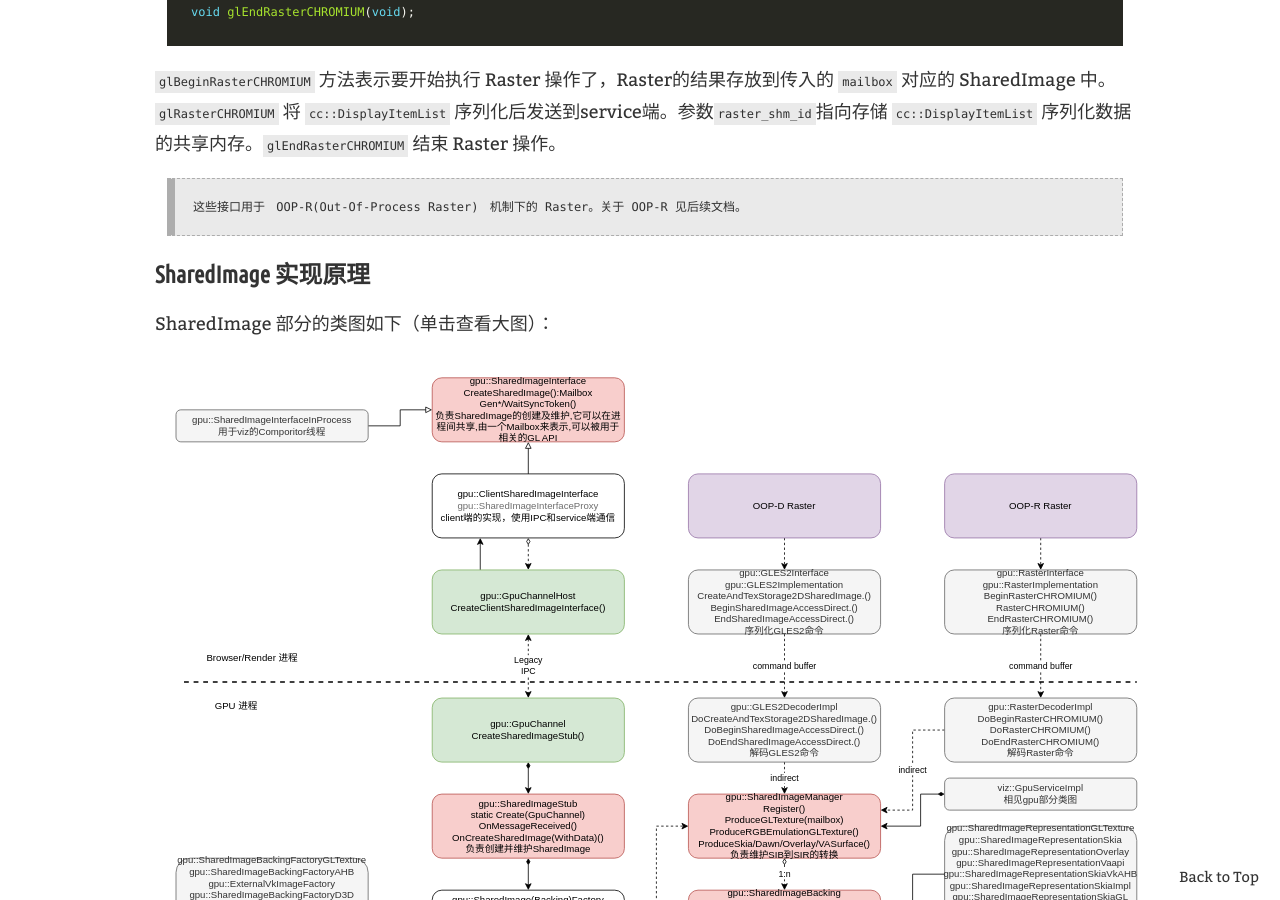
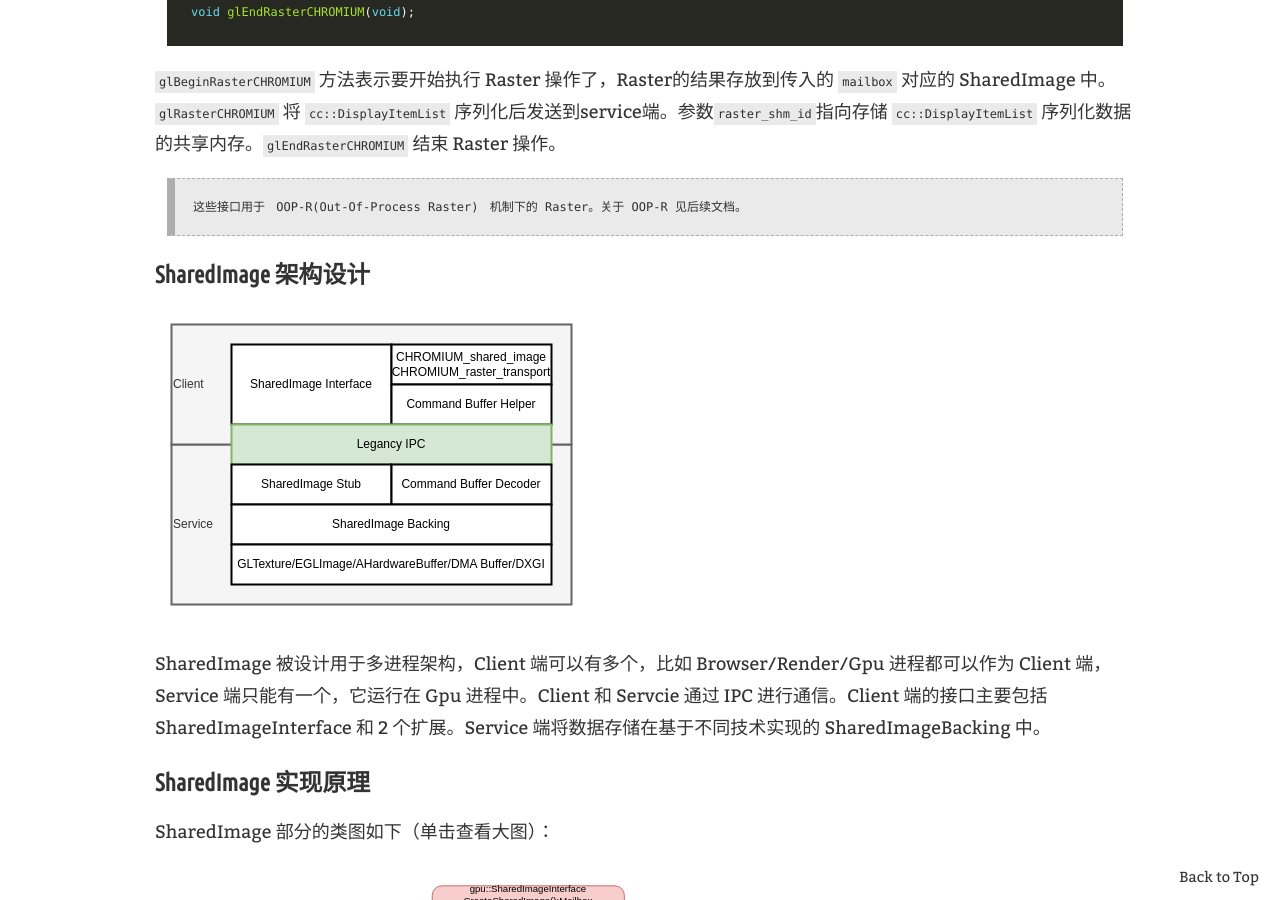
Before and after one commit to keyou/keyou.github.io, a Jekyll site: the page built from _posts/2020-06-22-chromium-gpu-image-share.md, in a window 1280 px wide and 900 px high, scrolled down 3489 px. Built offline with Jekyll 4.4.1, drawn with Linux system fonts in a browser that asks for light colours; our own code applies the rules of GitHub Pages for plain Markdown files; comment, search, counter and statistics services are not loaded; some of the changed text lies outside the part shown.

Commit message:
update: gpu share image

```diff
--- a/_posts/2020-06-22-chromium-gpu-image-share.md
+++ b/_posts/2020-06-22-chromium-gpu-image-share.md
@@ -114,6 +114,12 @@ void glEndRasterCHROMIUM(void);
 
 > 这些接口用于 `OOP-R(Out-Of-Process Raster)` 机制下的 Raster。关于 OOP-R 见后续文档。
 
+### SharedImage 架构设计
+
+![sharedimage](/data/gpu_share_image_arch.svg)
+
+SharedImage 被设计用于多进程架构，Client 端可以有多个，比如 Browser/Render/Gpu 进程都可以作为 Client 端，Service 端只能有一个，它运行在 Gpu 进程中。Client 和 Servcie 通过 IPC 进行通信。Client 端的接口主要包括 SharedImageInterface 和 2 个扩展。Service 端将数据存储在基于不同技术实现的 SharedImageBacking 中。
+
 ### SharedImage 实现原理
 
 SharedImage 部分的类图如下（单击查看大图）：
```
Also changed, not shown: other parts of _posts/2020-06-22-chromium-gpu-image-share.md (+1 -1 lines), data/gpu_share_image_arch.svg (added).
